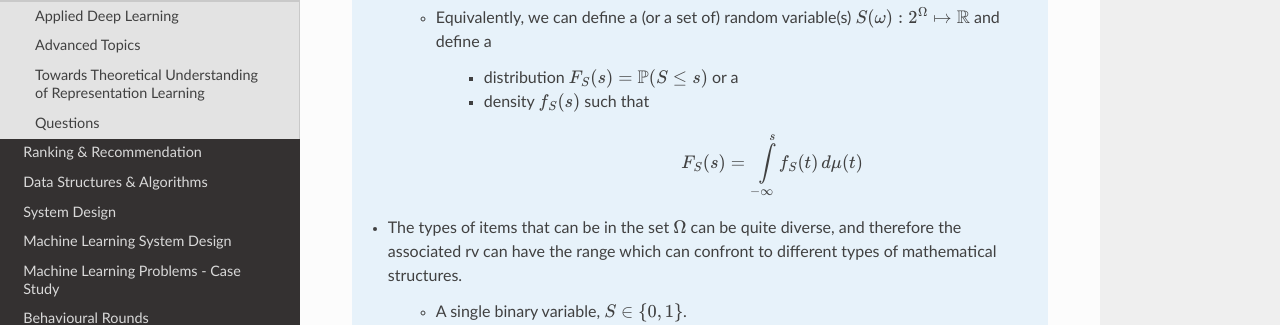
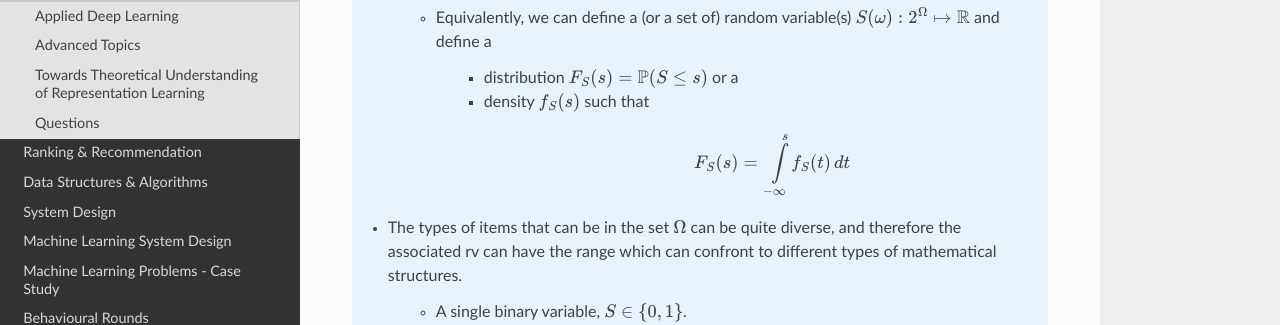
Before and after one commit to uselesstechjunks/leetcode, a Sphinx documentation site: the page built from docs/source/dl/basics/overview.rst, in a window 1280 px wide and 1324 px high. Shown: the part 409-734 px from the top of the window. Built offline with Sphinx 7.4.7 and the Read the Docs theme 2.0.0, drawn with Linux system fonts in a browser that asks for light colours.

Commit message:
Update overview.rst

```diff
--- a/docs/source/dl/basics/overview.rst
+++ b/docs/source/dl/basics/overview.rst
@@ -17,7 +17,7 @@ Defining the Framework
 			* distribution :math:`F_S(s)=\mathbb{P}(S\leq s)` or a
 			* density :math:`f_S(s)` such that
 
-				.. math:: F_S(s)=\int\limits_{-\infty}^s f_S(t)\mathop{d\mu(t)}
+				.. math:: F_S(s)=\int\limits_{-\infty}^s f_S(t)\mathop{dt}
 	* The types of items that can be in the set :math:`\Omega` can be quite diverse, and therefore the associated rv can have the range which can confront to different types of mathematical structures.
 
 		* A single binary variable, :math:`S\in\{0,1\}`.
```
